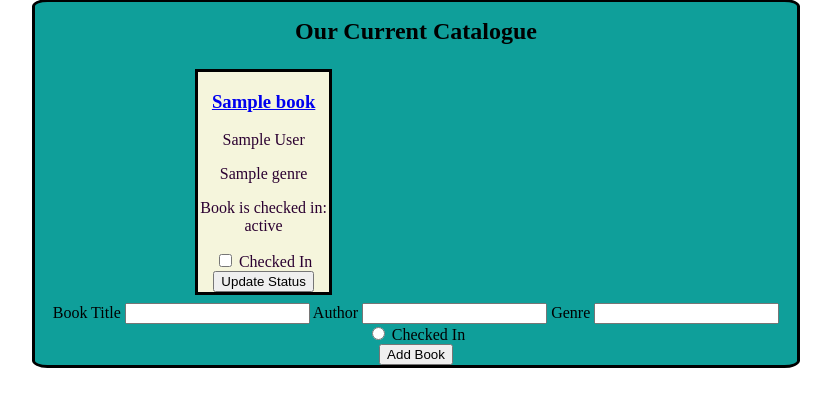
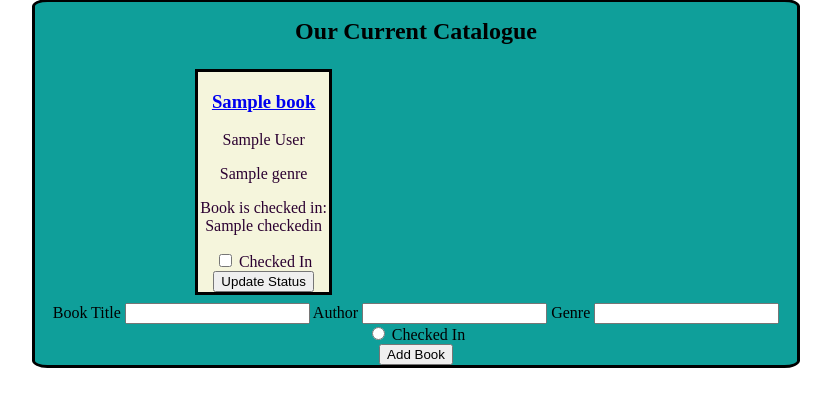
Before and after one commit to Jennahowieson/Flask-App---Library, a Flask app: template templates/book_list.html in a window 1280 px wide. Shown: the part 70-479 px from the top of the page, without its empty margins (224-1055 px from the left). Run offline with Flask 2, Linux system fonts and the light colour scheme; the template is opened without the code that fills it: most values are stand-ins (such as "Sample title", 1, 10 or a date in 2020).

Commit message:
most up to date version - updating book status still failing

```diff
--- a/controllers/controller.py
+++ b/controllers/controller.py
@@ -32,12 +32,12 @@ def add_book():
 @app.route("/status/<book_title>", methods=["POST"])
 def update_status(book_title):
     book = library.return_book_by_title(book_title)
-    if 'checked_in' in request.form['bookstatus'] == "on":
-        book.status = True
+    if 'checkedin' in request.form['bookstatus'] == True:
+        book.checkedin = True
     return redirect ('/book_list')
 
 
 @app.route('/book_list/delete/<title>', methods=["GET","POST"])
 def delete(title):
     library.remove_book(title)
-    return render_template('book_list.html', book_list = library.book_list)
+    return redirect ('/book_list')
--- a/models/book.py
+++ b/models/book.py
@@ -1,9 +1,9 @@
 class Book:
-    def __init__(self,title,author,genre,status):
+    def __init__(self,title,author,genre,checkedin):
         self.title = title
         self.author = author
         self.genre = genre
-        self.status = status
+        self.checkedin = checkedin
 
     def unspace_title(self,title):
         return self.title.replace(" ","")
--- a/models/library.py
+++ b/models/library.py
@@ -2,7 +2,7 @@ from models.book import *
 from models.library import *
 
 book1 = Book("Becoming","Michelle Obama","Autobiography",True)
-book2 = Book("I am Malala","Malala Yousafzai","Autobiography",False)
+book2 = Book("Malala","Malala Yousafzai","Autobiography",False)
 book3 = Book("Bossypants","Tina Fey", "Autobiography",True)
 book4 = Book("The Handmaids Tale", "Margaret Atwood", "Fiction",True)
 book5 = Book("Milk and Honey", "Rupi Kaur", "Poetry",False)
--- a/templates/book_list.html
+++ b/templates/book_list.html
@@ -19,8 +19,8 @@
             <h3><a href="/book_list">{{book.title}}</a></h3>
             <p>{{book.author}}</p>
             <p>{{book.genre}}</p>
-            <p>Book is checked in: {{book.status}}</p>
-            <form action="/status/<book_title>" method="post">
+            <p>Book is checked in: {{book.checkedin}}</p>
+            <form action="/status/{{book.title}}" method="post">
                 <input type="checkbox" id="checked_in" name="bookstatus" value="checkedin">
                 <label for="checkedin">Checked In</label>
                 <input type="submit" value="Update Status">
```
